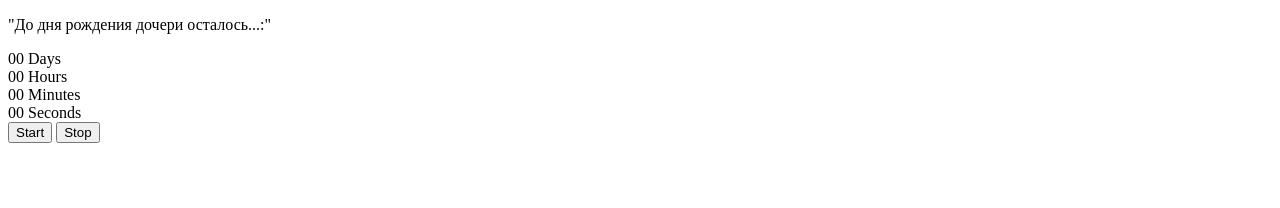
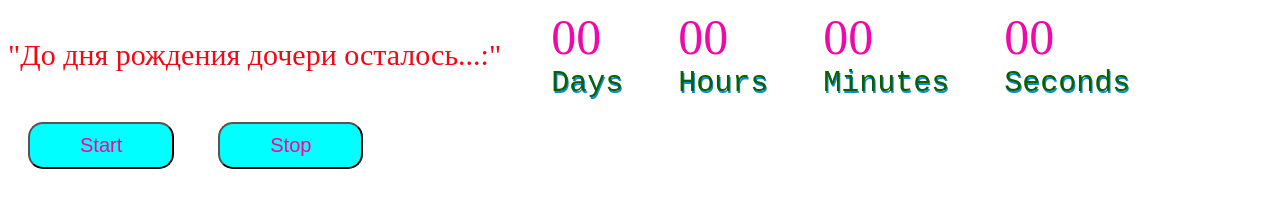
Before and after one commit to TanyaKalkuta/goit-js-hw-11-timer, a plain HTML site: page index.html in a window 1280 px wide. Drawn offline with Linux system fonts and the light colour scheme.

Commit message:
добавлены стили

```diff
--- /dev/null
+++ b/css/style.css
@@ -0,0 +1,45 @@
+.timer {
+  display: flex;
+
+  color: #6147aa;
+}
+.value {
+  display: flex;
+  font-size: 50px;
+  color: rgb(241, 8, 171);
+  text-align: center;
+}
+.text {
+  display: flex;
+  font-size: 30px;
+  color: rgb(241, 8, 20);
+  padding-right: 50px;
+  padding-top: 0;
+}
+.field {
+  display: block;
+  border-radius: 3px;
+}
+.label {
+  display: block;
+  text-align: center;
+  font-family: "Roboto Mono", monospace;
+  font-size: 30px;
+  margin-right: 55px;
+  color: #013806;
+  text-shadow: 1px 2px rgb(4, 144, 209);
+  color: #105e01;
+}
+
+.button {
+  display: inline-block;
+  padding: 10px;
+  padding-left: 50px;
+  padding-right: 50px;
+  margin: 20px;
+  color: rgb(255, 0, 149);
+  font-size: 20px;
+  background-color: aqua;
+
+  border-radius: 15px;
+}
--- a/index.html
+++ b/index.html
@@ -1,41 +1,41 @@
 <!DOCTYPE html>
 <html lang="en">
-
 <head>
-    <meta charset="UTF-8" />
-    <meta http-equiv="X-UA-Compatible" content="ie=edge" />
-    <meta name="viewport" content="width=device-width, initial-scale=1.0" />
+    <meta charset="UTF-8">
+    <meta http-equiv="X-UA-Compatible" content="IE=edge">
+    <meta name="viewport" content="width=device-width, initial-scale=1.0">
     <title>Homework 11 timer</title>
+    <link rel="stylesheet" href="/css/style.css"/>
 
 </head>
 
 <body>
 
 <div class="timer" id="timer-1">
-    <p>"До дня рождения дочери осталось...:"</p>
+    <p class="text">"До дня рождения дочери осталось...:"</p>
     <div class="field">
-        <span class="value" data-value="days"></span>
+        <span class="value" data-value="days">:</span>
         <span class="label">Days</span>
     </div>
 
     <div class="field">
-        <span class="value" data-value="hours"></span>
+        <span class="value" data-value="hours">:</span>
         <span class="label">Hours</span>
     </div>
 
     <div class="field">
-        <span class="value" data-value="mins"></span>
+        <span class="value" data-value="mins">:</span>
         <span class="label">Minutes</span>
     </div>
 
     <div class="field">
-        <span class="value" data-value="secs"></span>
+        <span class="value" data-value="secs">:</span>
         <span class="label">Seconds</span>
     </div>
 </div>
 
-<button type="button" data-action="start">Start</button>
-<button type="button" data-action="stop">Stop</button>
+<button type="button" class="button" data-action="start">Start</button>
+<button type="button" class="button" data-action="stop">Stop</button>
 
 <script src="./js/index.js" type="module"></script>
 
```
